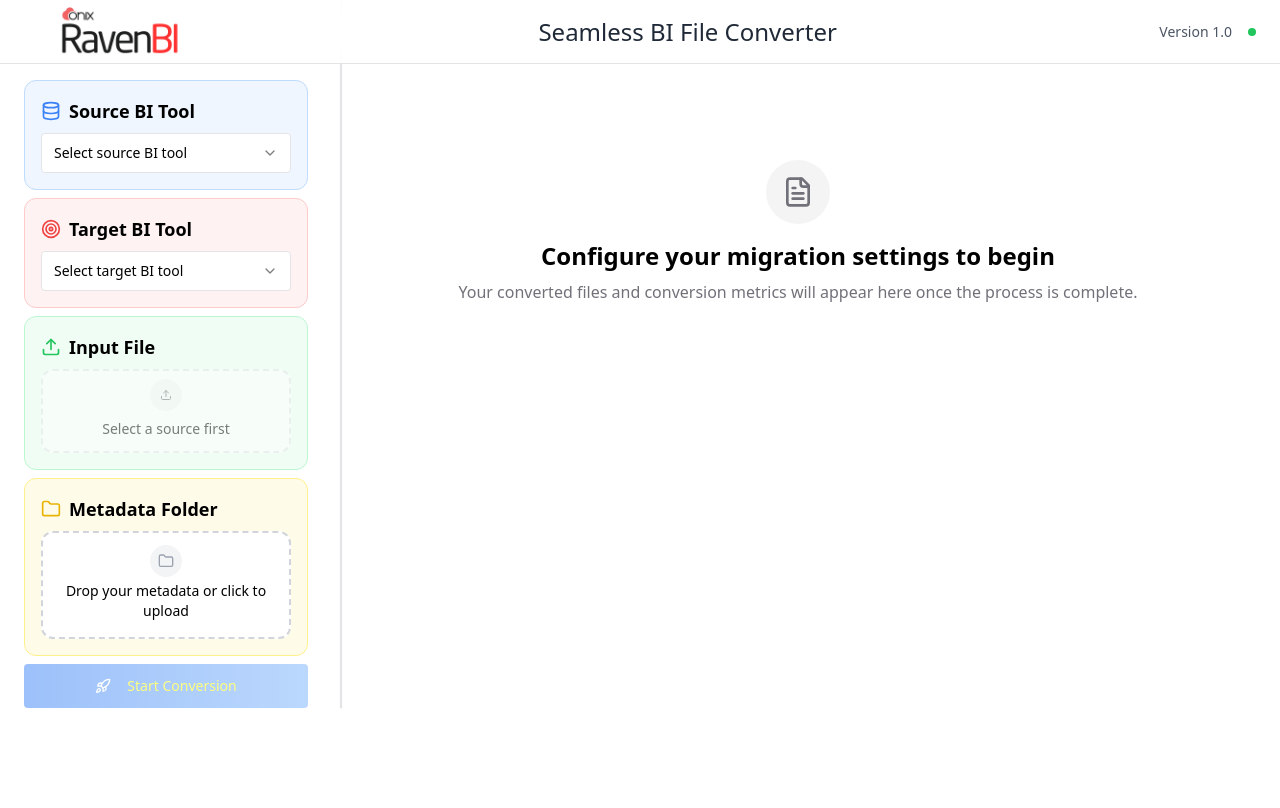
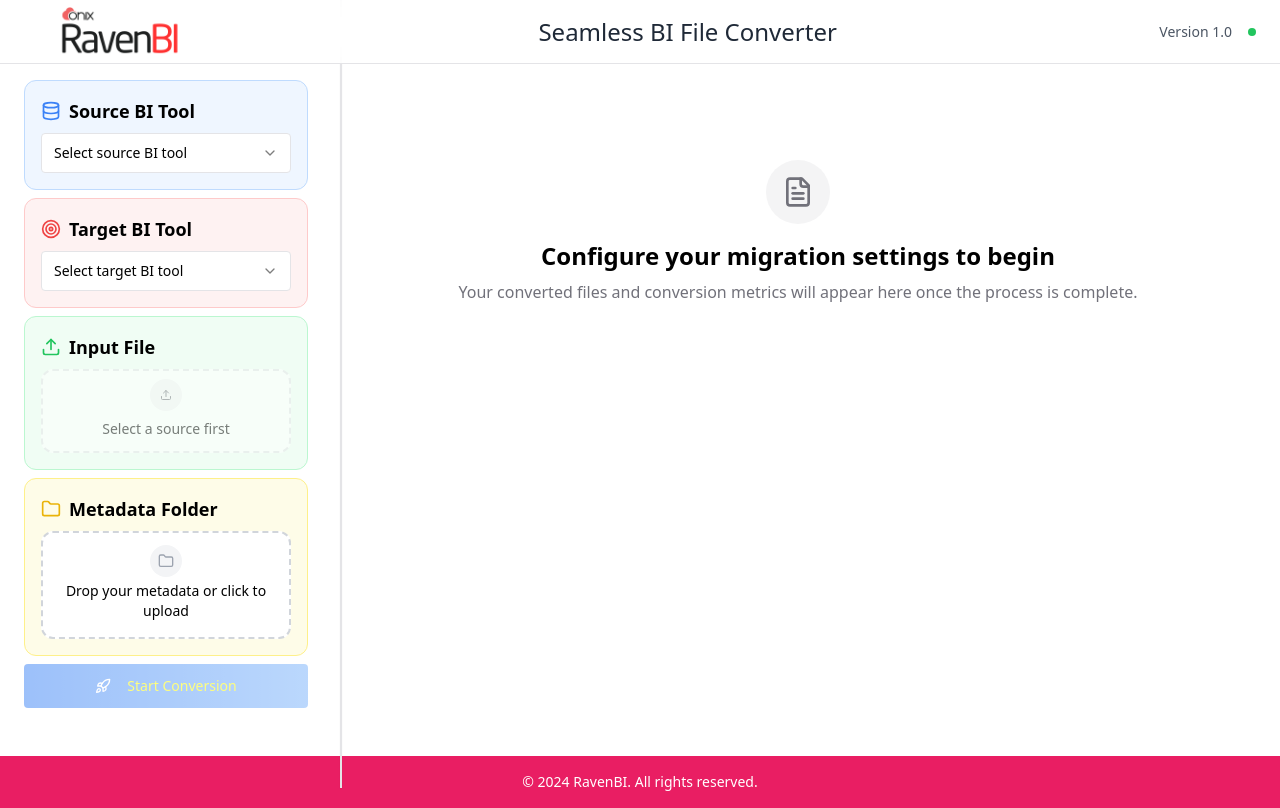
Before and after one commit to abinash-sonowal/ravenbi, a React (Vite) app: page / in a window 1280 px wide. Built offline with nearby package versions, Linux system fonts and the light colour scheme.

Commit message:
Add footer and vertical line
Add a footer to the application and extend the vertical line to connect with the footer.

```diff
--- a/src/pages/Index.tsx
+++ b/src/pages/Index.tsx
@@ -255,8 +255,8 @@ const Index = () => {
 
             {/* Right side - Tagline and main content */}
             <div className="lg:col-span-3 relative">
-              {/* Vertical Divider */}
-              <div className="hidden lg:block absolute left-0 -top-24 bottom-0 w-0.5 bg-border shadow-sm"></div>
+              {/* Vertical Divider - extends to footer */}
+              <div className="hidden lg:block absolute left-0 -top-24 bottom-[-80px] w-0.5 bg-border shadow-sm"></div>
               {/* Centered Tagline */}
               {/* <div className="text-center mb-8">
                 <h2 className="text-3xl font-extrabold text-foreground mb-2">Seamless BI File Conversion</h2>
@@ -308,6 +308,15 @@ const Index = () => {
         </div>
       </main>
 
+      {/* Footer */}
+      <footer className="bg-[#e91e63] py-4">
+        <div className="container mx-auto px-6">
+          <div className="text-center text-white">
+            <p className="text-sm">© 2024 RavenBI. All rights reserved.</p>
+          </div>
+        </div>
+      </footer>
+
       {/* Modals */}
       {showLogDetails && (
         <LogModal
```
